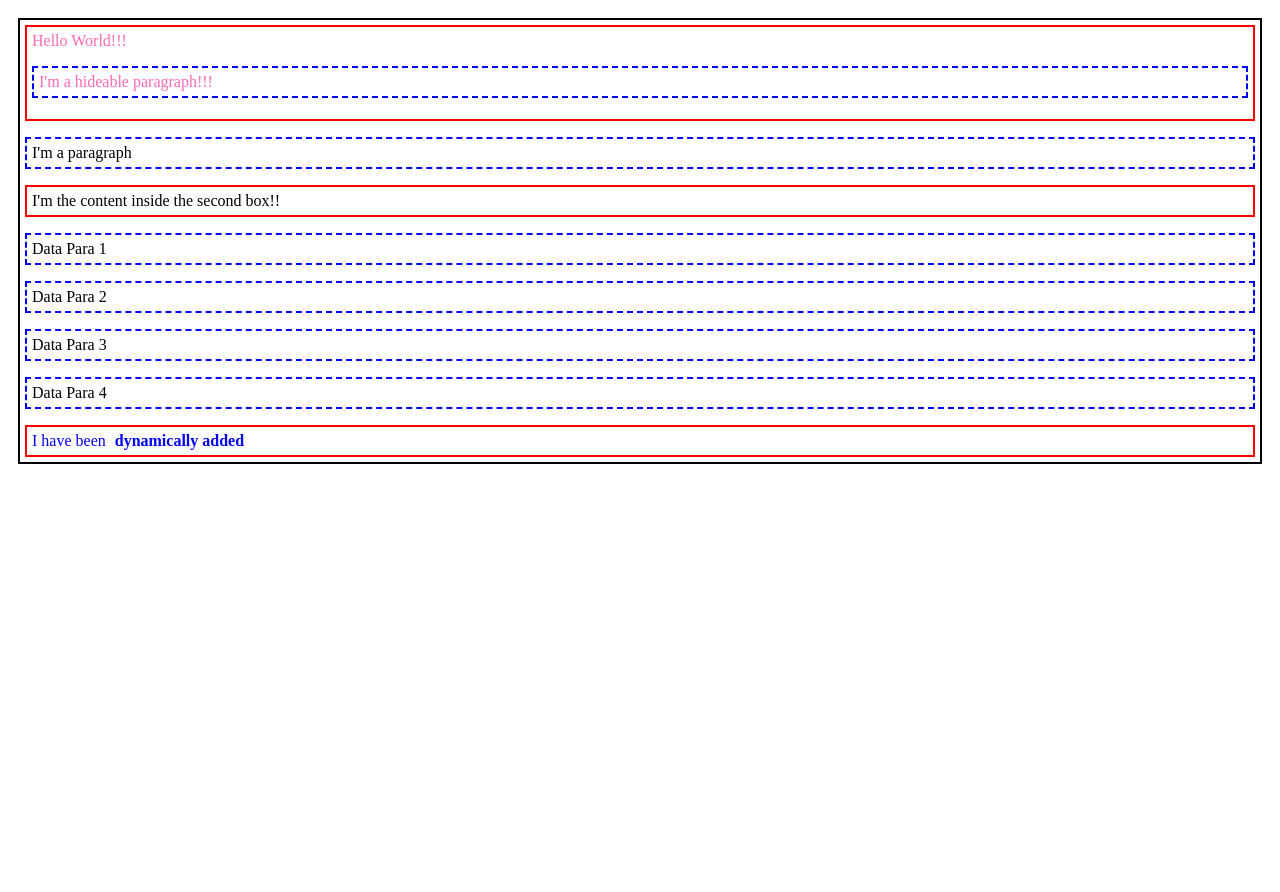
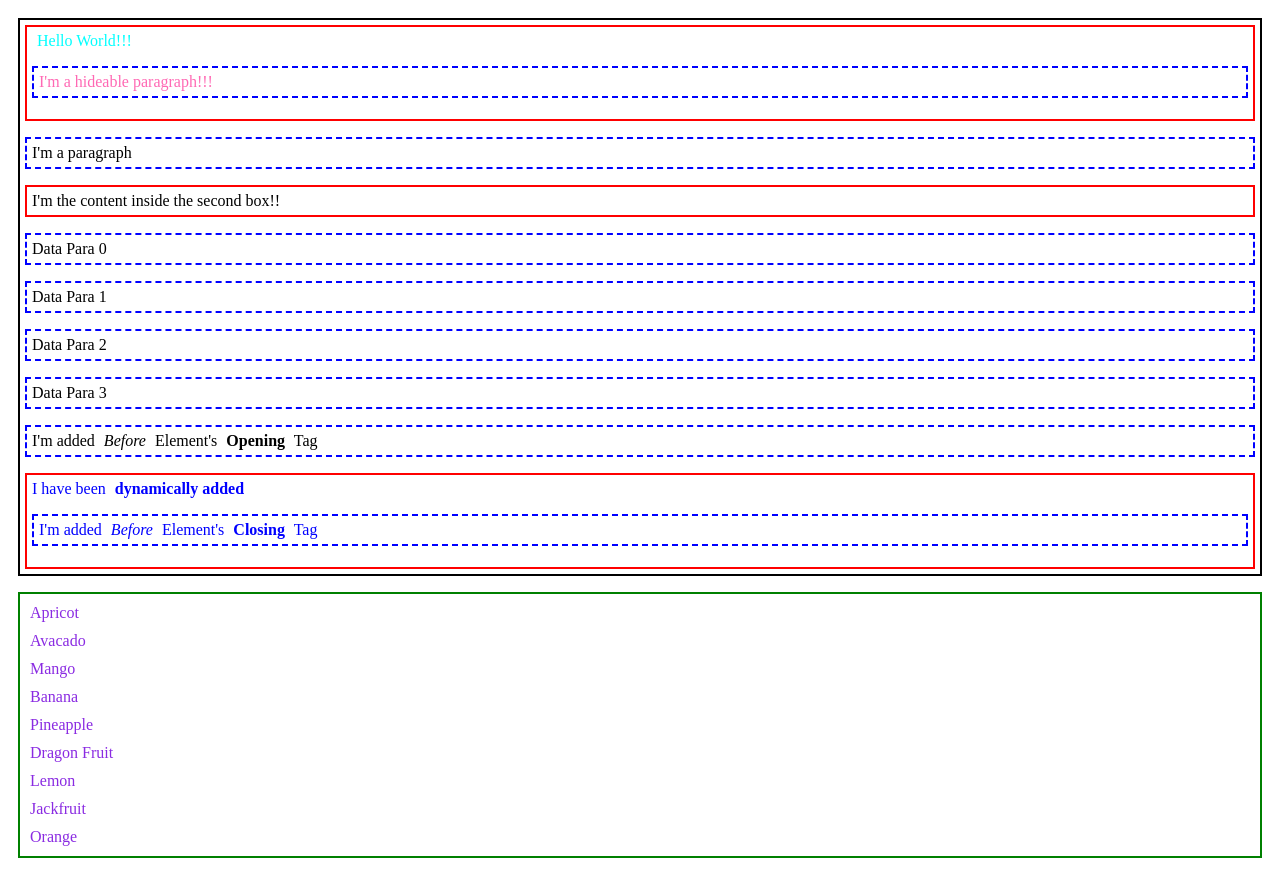
Before and after one commit to shrivatsashetty/SigmaJavaScript, a plain HTML site: page JS-Dom4/index.html in a window 1280 px wide. Before the commit the page ends 800 px from the top, so only its background shows below. Drawn offline with Linux system fonts and the light colour scheme.

Commit message:
practiced adding & removing elements dynamically in JS

```diff
--- a/JS-Dom4/index.html
+++ b/JS-Dom4/index.html
@@ -3,6 +3,7 @@
 	<head>
 		<meta charset="UTF-8" />
 		<meta name="viewport" content="width=device-width, initial-scale=1.0" />
+        <meta name="description" content="Sample webpage for practicing JS DOM">
 		<title>JS Dom 4</title>
         <style>
             * {
@@ -20,14 +21,31 @@
             p {
                 border: 2px dashed blue;
             }
+
+            .bg-lavender {
+                background-color: lavender;
+            }
+
+            .col-aqua {
+                color: aqua;
+            }
+
+            ul {
+                list-style: none;
+                border: 2px solid green;
+            }
+
+            li {
+                color: blueviolet;
+            }
         </style>
 	</head>
 
 	<body>
-        <div class="container">
+        <div class="container box-container bg-azure ">
 
             <div hidden id="b1" class="box" style="color: red;" >
-                Hello World!!!
+                <span class="col-aqua">Hello World!!!</span>
                 <p hidden id="p1" class="para hdn para-hdn">
                     I'm a hideable paragraph!!!
                 </p>
@@ -46,6 +64,10 @@
             <p id="p4" data-score="3" data-message="Hello"> Data Para 2 </p>
             <p id="p5" data-score="2" data-message="Namaste"> Data Para 3 </p>
             <p id="p6" data-score="3" data-message="Bye"> Data Para 4 </p>
+
+            <!-- <ul id="items">
+                <li id="item-1" >Apple</li>
+            </ul> -->
         </div>
 
         <script src="script.js"></script>
--- a/JS-Dom4/script.js
+++ b/JS-Dom4/script.js
@@ -9,9 +9,13 @@ console.dir(firstBox); // prints the list of property-value pairs
 let container = document.querySelector(".container");
 console.log("Printing the Inner HTML Contents:\n", container.innerHTML); // prints the escape sequences along with text
 console.log("Printing the Outer HTML Contents:\n", container.outerHTML); // prints the content inside along with the element itself
-console.log("Printing the Inner Text :\n", container.innerText); // prints only the text content inside an element
-console.log("Printing the Text Content:\n", container.textContent);
+console.log("Printing the Inner Text :\n", container.innerText); // prints only the text content inside an element, excluding any HTML tags, doesn't respect text formatting
+console.log("Printing the Text Content:\n", container.textContent); // similar to innerText but respects formatting
 
+/* changing the inner HTML content of an element */
+let b2 = document.getElementById("b2");
+/* changing the innerHTML will override existing HTML content also, not just text */
+b2.innerHTML = "I'm the content inside the second box!!";
 
 console.log("Tag Name of the first Box element:", firstBox.tagName);
 
@@ -23,15 +27,11 @@ if (hiddenPara.hidden) {
     hiddenPara.hidden = true;
 }
 
-/* changing the inner HTML content of an element */
-let b2 = document.getElementById("b2");
-/* changing the innerHTML will override existing HTML content also, not just text */
-b2.innerHTML = "I'm the content inside the second box!!";
-
 
 /* getting the attributes of an HTML element */
 console.log(firstBox.hasAttribute("style")); // true
 console.log(firstBox.getAttribute("style")); // color: red;
+console.log(firstBox.getAttribute("id")); // b1
 
 /* setting an attribute, takes two args, the attribute & the value */
 firstBox.setAttribute("style", "color: hotpink");
@@ -70,14 +70,114 @@ tripleScoreParas.forEach(paraElement => {
 
 /* generating a new element using javascript */
 let box3 = document.createElement("div");
-box3.setAttribute("id", "b3");
+box3.id = "b3";
+box3.setAttribute("style", "color: blue;");
 /* setting multiple attribute at once */
 Object.assign(box3, {
     "className": "box", // to set class we have to use the key "className" since "class" is a reserved keyword in Js
     "data-text": "qwerty",
-    "style": "color: blue;"
 });
 
 box3.innerHTML = "I have been <b> dynamically added </b>"; // the html formatted text is parsed as html, <b> tags in this case
 /* dynamically adding the */
-container.append(box3);
+container.append(box3); // adds a new element at the last within the specified element.
+
+let dataPara0 = document.createElement("p");
+dataPara0.innerHTML = "Data Para 0";
+dataPara0.dataset.message = "Welcome";
+/* dynamically adding an element before a selected element */
+let dataPara1 = document.querySelector("[data-message='Hi']");
+dataPara1.before(dataPara0);
+
+let para7 = document.createElement("p");
+para7.innerHTML = "I'm added <i>Before</i> Element's <b>Opening</b>  Tag";
+para8  = document.createElement("p");
+para8.innerHTML  = "I'm added <i>Before</i> Element's <b>Closing</b> Tag";
+
+box3.insertAdjacentElement("beforebegin", para7);
+box3.insertAdjacentElement("beforeEnd", para8);
+
+/* removing an element from the DOM */
+let dataPara4 = document.querySelector('[data-message="Bye"]');
+dataPara4.remove();
+
+
+/* getting the classes associated with an element */
+console.log("Class List:", container.classList);
+console.log("Class Name:", container.className);
+
+/* adding and removing classes */
+container.classList.add("bg-lavender");
+container.classList.remove("bg-azure");
+console.log("Class List After Mod:", container.classList);
+/* element.classList.add("className") is idempotent
+which means adding a same class multiple times will still
+result in the class getting added only once */
+
+/* the toggle method removes the class if already present & vice-versa,
+copy the below line in the console tab of the chrome dev-tools
+and run it again and again to see the effect of toggle */
+container.classList.toggle("bg-lavender");
+
+// const list = document.getElementById("items");
+
+// const listItem1 = document.createElement("li");
+// const listItemText1 = document.createTextNode("Banana");
+// listItem1.appendChild(listItemText1);
+
+// const listItem2 = document.createElement("li") ;
+// listItem2
+
+// list.append(listItem1);
+
+const myList =  document.createElement("ul");
+
+const listItem1 = document.createElement("li");
+listItem1.appendChild(document.createTextNode("Banana"));
+myList.appendChild(listItem1);
+
+document.body.appendChild(myList);
+
+/* insert within a node wrt a child node */
+const listItem2 =  document.createElement("li");
+listItem2.appendChild(document.createTextNode("Apple"));
+myList.insertBefore(listItem2, listItem1);
+
+
+const listItem3 = document.createElement("li");
+listItem3.appendChild( document.createTextNode("Cherry") );
+myList.insertAdjacentElement("beforeend", listItem3);
+// insert an HTML formatted string
+myList.insertAdjacentHTML("afterbegin", "<li> Avacado </li>");
+
+const listItem4 = document.createElement("li");
+/* insert a text node within an element just after it's opening tag */
+listItem4.insertAdjacentText("afterbegin", "Dragon Fruit");
+/* insert a text node within an element just before it's closing tag */
+const listItem5 = document.createElement("li");
+listItem5.insertAdjacentText("beforeend", "Orange");
+/* The node.append() method allows to append multiple element at once */
+myList.append(listItem4, listItem5);
+
+/* prepend adds at the beginning of the parent node */
+const listItem0 = document.createElement("li");
+listItem0.insertAdjacentText("afterbegin", "Apricot");
+myList.prepend(listItem0);
+
+const listItem6= document.createElement("li");
+listItem6.insertAdjacentText("afterbegin", "Jackfruit");
+listItem5.before(listItem6);
+
+const listItem7 = document.createElement("li");
+listItem7.insertAdjacentText("afterbegin", "Lemon");
+listItem6.before(listItem7);
+
+const listItem8 = document.createElement("li");
+listItem8.innerText = "Pineapple";
+listItem3.replaceWith(listItem8);
+
+const listItem9 = document.createElement("li");
+listItem9.innerText = "Mango";
+
+// replace an existing child node with a different node
+myList.replaceChild(listItem9, listItem2);
```
